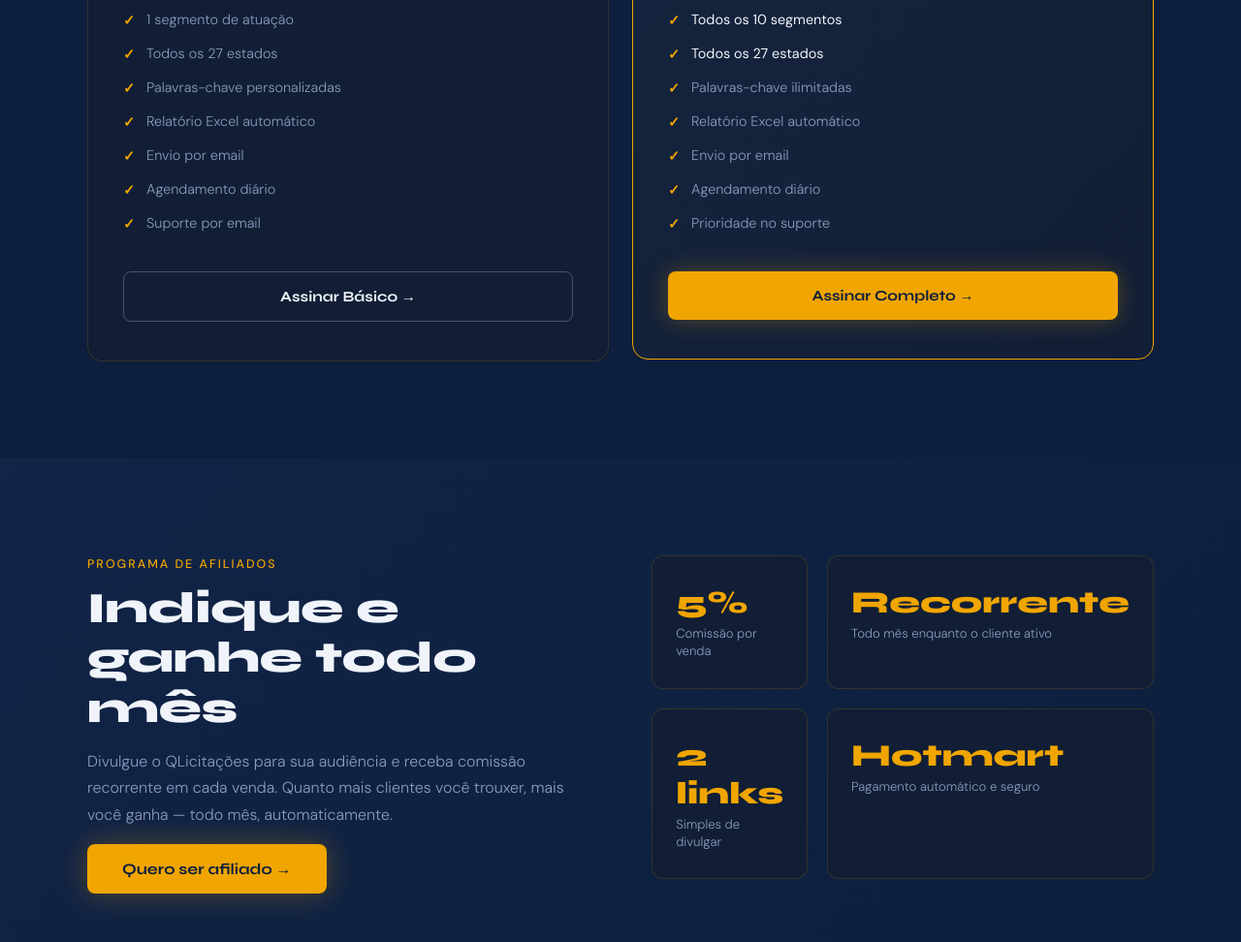
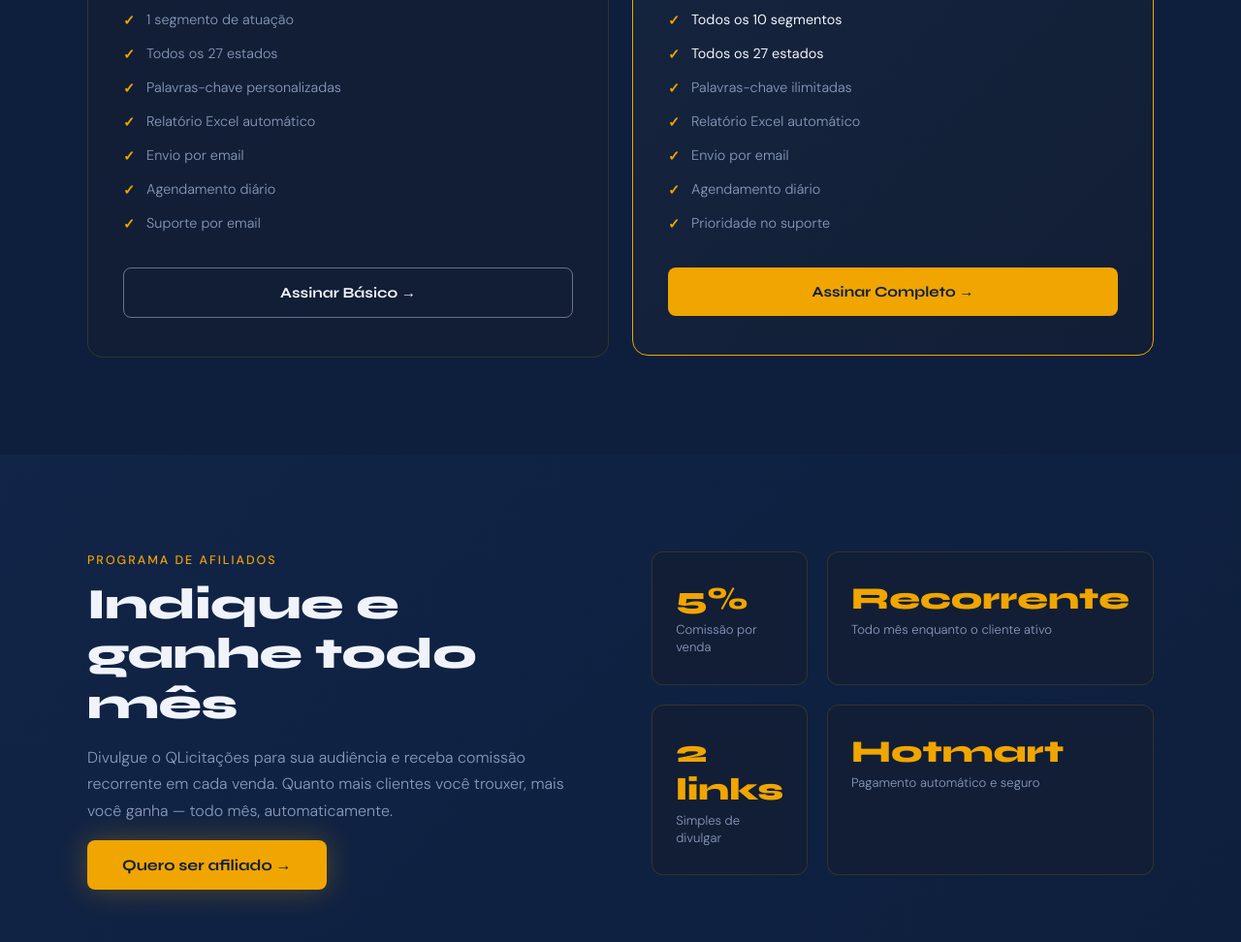
Before and after one commit to qjunior100/QLicitacoes, a plain HTML site: page index.html in a window 1280 px wide. Shown: the part 3897-4869 px from the top of the page at 97% size. Drawn offline with Linux system fonts and the light colour scheme.

Commit message:
Add files via upload

```diff
--- a/index.html
+++ b/index.html
@@ -891,7 +891,7 @@
           <li>Agendamento diário</li>
           <li>Suporte por email</li>
         </ul>
-        <a id="link-basico" href="https://go.hotmart.com/A104730085G?dp=1" class="btn-plano btn-plano-outline">Assinar Básico →</a>
+        <a id="link-basico" href="https://go.hotmart.com/A104730085G?dp=1" style="display:block;text-align:center;padding:16px;border-radius:8px;font-family:'Syne',sans-serif;font-weight:700;font-size:.95rem;text-decoration:none;margin-top:28px;background:transparent;color:#F0F4FA;border:1px solid rgba(240,240,255,0.4);">Assinar Básico →</a>
       </div>
 
       <div class="plano-card destaque reveal">
@@ -909,7 +909,7 @@
           <li>Agendamento diário</li>
           <li>Prioridade no suporte</li>
         </ul>
-        <a id="link-completo" href="https://go.hotmart.com/P104730205D?dp=1" class="btn-plano btn-plano-gold">Assinar Completo →</a>
+        <a id="link-completo" href="https://go.hotmart.com/P104730205D?dp=1" style="display:block;text-align:center;padding:16px;border-radius:8px;font-family:'Syne',sans-serif;font-weight:700;font-size:.95rem;text-decoration:none;margin-top:28px;background:#F0A500;color:#0D1F3C;">Assinar Completo →</a>
       </div>
 
     </div>
```
